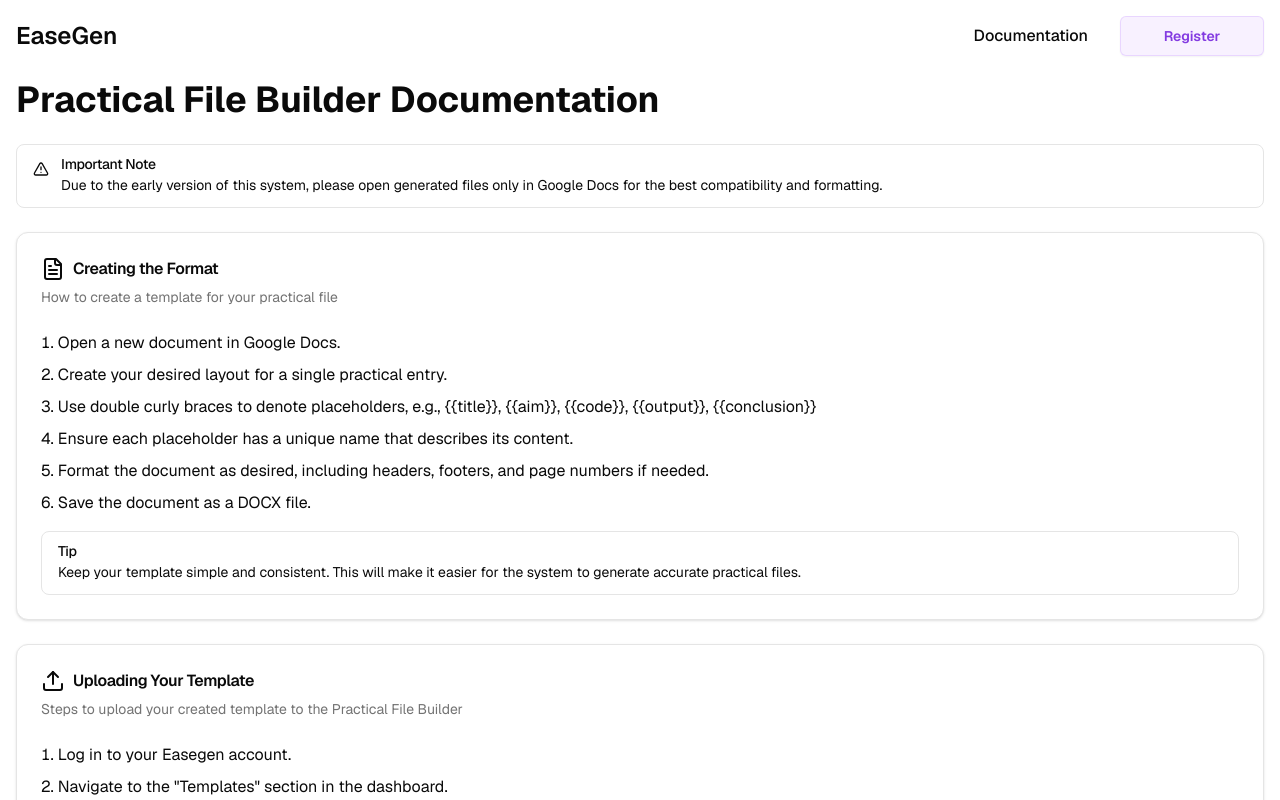
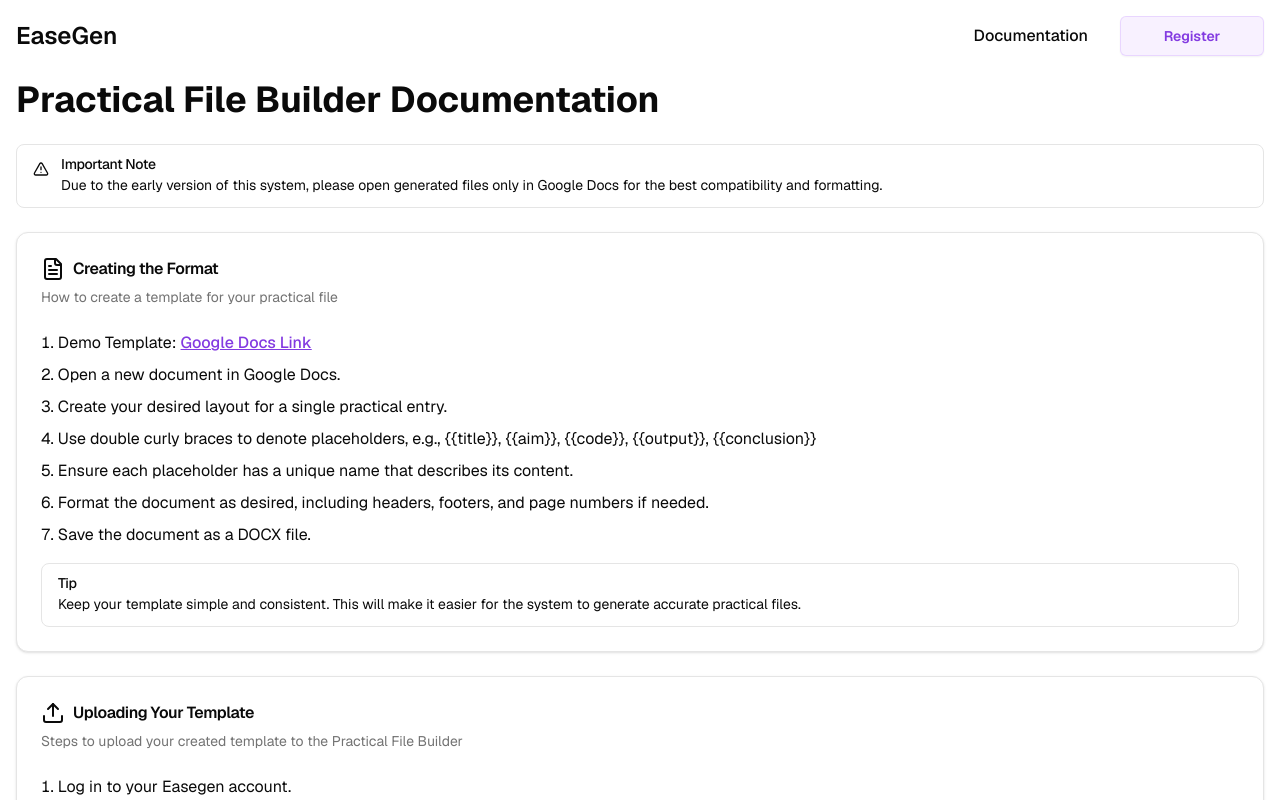
Before and after one commit to dhairyathedev/easegen, a Next.js app: page /documentation in a window 1280 px wide. Shown: the top 800 px of the page. Built offline with nearby package versions, Linux system fonts and the light colour scheme.

Commit message:
update documentation

```diff
--- a/app/documentation/page.tsx
+++ b/app/documentation/page.tsx
@@ -42,6 +42,12 @@ export default function Documentation() {
         </CardHeader>
         <CardContent className="space-y-4">
           <ol className="list-decimal list-inside space-y-2">
+            <li>Demo Template:
+
+            <Link href="https://docs.google.com/document/d/1FR8_MpVUK5XsE77CdH5RZjv4FlodkmOOvh7eL7qRtqc/edit?usp=sharing" className="font-medium underline ml-1 text-primary">
+              Google Docs Link
+            </Link>
+            </li>
             <li>Open a new document in Google Docs.</li>
             <li>Create your desired layout for a single practical entry.</li>
             <li>Use double curly braces to denote placeholders, e.g., {"{{title}}"}, {"{{aim}}"}, {"{{code}}"}, {"{{output}}"}, {"{{conclusion}}"}</li>
```
